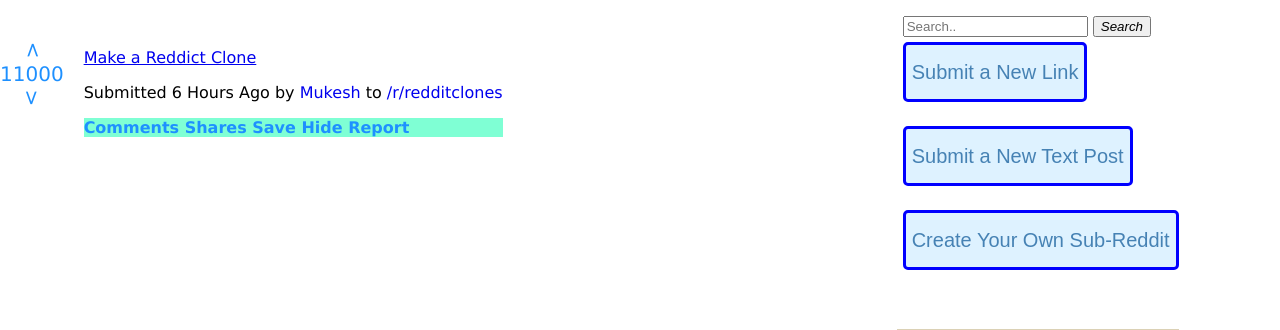
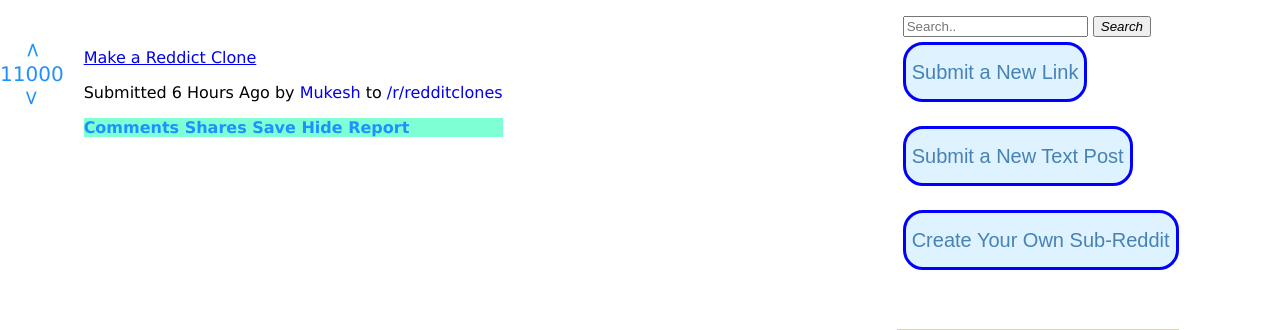
Before and after one commit to iasmks/reddit, a PHP site: page / in a window 1280 px wide. Shown: the part 102-432 px from the top of the page. Run offline with PHP 8.4, Linux system fonts and the light colour scheme.

Commit message:
Add files via upload

```diff
--- a/style.css
+++ b/style.css
@@ -199,7 +199,7 @@ font-weight: bold;
     font-size: 20px;
     border: solid blue;
     color: #4682b4;
-    border-radius: 5px;
+    border-radius: 20px;
     width: 100;
     display: block;
 }
```
